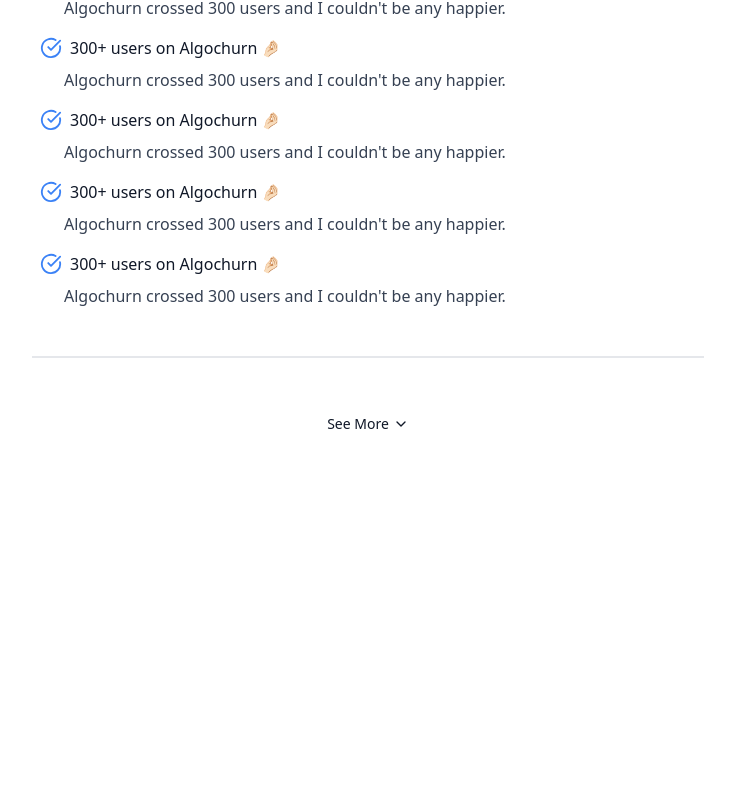
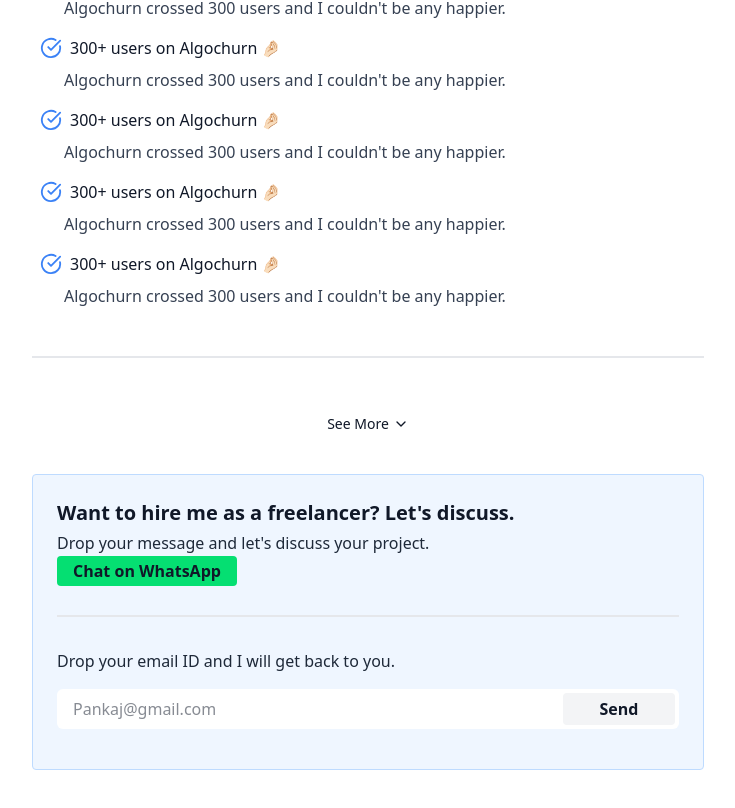
Before and after one commit to thepankajnamotra/portfolio, a React (Vite) app: page / in a window 1280 px wide. Shown: the part 2868-3676 px from the top of the page, without its empty margins (272-1007 px from the left). Before the commit the page ends 3390 px from the top, so only its background shows below. Built offline with nearby package versions, Linux system fonts and the light colour scheme.

Commit message:
added contact us page

```diff
--- a/package.json
+++ b/package.json
@@ -17,19 +17,21 @@
     "react": "^19.0.0",
     "react-dom": "^19.0.0",
     "react-router-dom": "^7.2.0",
-    "styled-components": "^6.1.15",
-    "tailwindcss": "^4.0.8"
+    "styled-components": "^6.1.15"
   },
   "devDependencies": {
     "@eslint/js": "^9.19.0",
     "@types/react": "^19.0.8",
     "@types/react-dom": "^19.0.3",
     "@vitejs/plugin-react": "^4.3.4",
+    "autoprefixer": "^10.4.20",
     "eslint": "^9.19.0",
     "eslint-plugin-react": "^7.37.4",
     "eslint-plugin-react-hooks": "^5.0.0",
     "eslint-plugin-react-refresh": "^0.4.18",
     "globals": "^15.14.0",
+    "postcss": "^8.5.3",
+    "tailwindcss": "^4.0.8",
     "vite": "^6.1.0"
   }
 }
--- /dev/null
+++ b/src/component/ContactMe.jsx
@@ -0,0 +1,42 @@
+import React from "react";
+
+const ContactMe = () => {
+  return (
+    <div className="border border-blue-200 rounded p-6 my-4 w-full dark:border-gray-800 bg-blue-50 dark:bg-blue-opaque">
+      <h5 className="text-lg md:text-xl font-bold text-gray-900 dark:text-gray-100">
+        Want to hire me as a freelancer? Let's discuss.
+      </h5>
+      <p className="my-1 text-gray-800 dark:text-gray-200">
+        Drop your message and let's discuss your project.
+      </p>
+      <a
+        href="https://wa.me/7889962051?text=I want to work on a project with you"
+        className="mt-4 px-4 text-center w-full font-bold h-8 bg-green-400 dark:bg-green-400 text-gray-900 py-1 dark:text-gray-900 rounded"
+      >
+        Chat on WhatsApp
+      </a>
+      <div className="border border-gray-200 dark:border-gray-600 w-full my-8"></div>
+      <p className="my-1 text-gray-800 dark:text-gray-200">
+        Drop your email ID and I will get back to you.
+      </p>
+      <form className="relative my-4">
+        <input
+          type="email"
+          aria-label="Email for newsletter"
+          placeholder="Pankaj@gmail.com"
+          autoComplete="email"
+          required
+          className="px-4 py-2 mt-1 focus:ring-blue-500 focus:border-blue-500 block w-full border-gray-300 rounded-md bg-white dark:bg-gray-800 text-gray-900 dark:text-gray-100"
+        />
+        <button
+          className="flex items-center justify-center absolute right-1 top-1 px-4 font-bold h-8 bg-gray-100 dark:bg-gray-700 text-gray-900 dark:text-gray-100 rounded w-28"
+          type="submit"
+        >
+          Send
+        </button>
+      </form>
+    </div>
+  );
+};
+
+export default ContactMe;
--- a/src/component/IntroHeading.jsx
+++ b/src/component/IntroHeading.jsx
@@ -4,6 +4,7 @@
 import Projects from "./Projects";
 import { Anchor, Banana, PenTool, UtensilsCrossed } from "lucide-react";
 import LifeUpdates from "./LifeUpdates";
+import ContactMe from "./ContactMe";
 
 const IntroHeading = () => {
     const [blog, setBlog] = useState([
@@ -173,6 +174,7 @@
     <Projects project={project} titleElement={'Projects'}/>
     <Projects project={upcommingProject} titleElement={'Upcomming Projects'}/>
     <LifeUpdates lifeUpdate={lifeUpdate}/>
+    <ContactMe />
     </>
   );
 };
```
Also changed, not shown: 1 other file (tests, documents, lock files or other folders).
